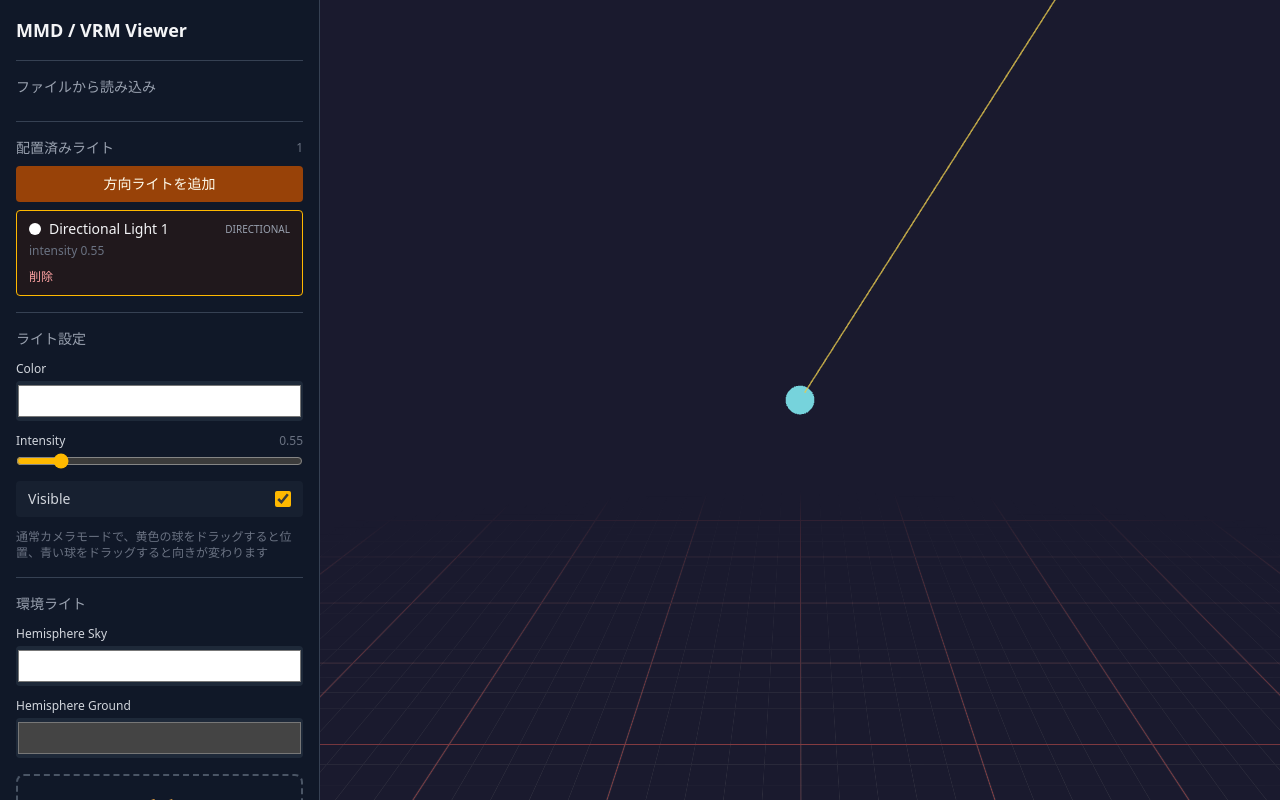
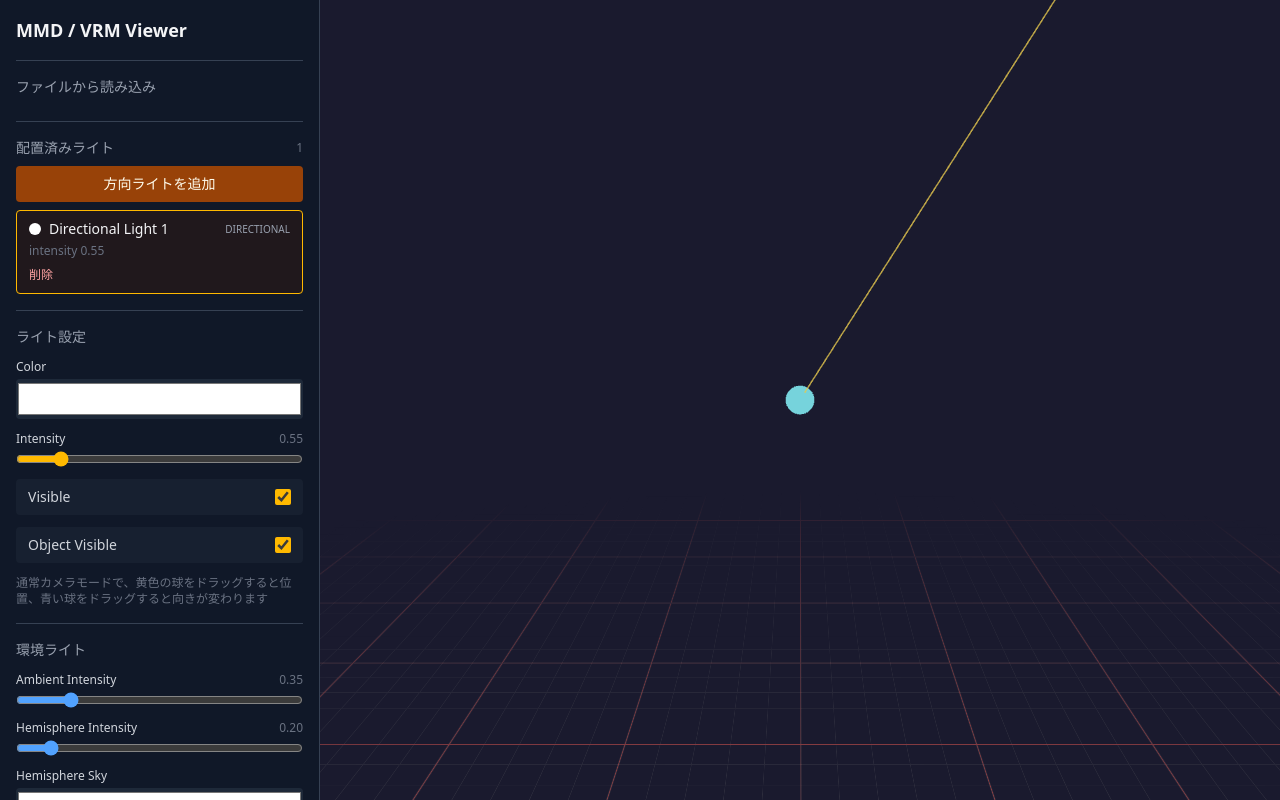
Before and after one commit to iii2kk/CharaChatLive, a Next.js app: page / in a window 1280 px wide. Built offline with nearby package versions, Linux system fonts and the light colour scheme.

Commit message:
配置済みライトのUIを調整

```diff
--- a/src/components/FileUploadPanel.tsx
+++ b/src/components/FileUploadPanel.tsx
@@ -151,20 +151,6 @@ export default function FileUploadPanel({
     step: number;
     disabled?: boolean;
   }> = [
-    {
-      key: "ambientLightIntensity",
-      label: "Ambient Light",
-      min: 0,
-      max: 2.0,
-      step: 0.05,
-    },
-    {
-      key: "hemisphereLightIntensity",
-      label: "Hemisphere Light",
-      min: 0,
-      max: 2.0,
-      step: 0.05,
-    },
     {
       key: "diffuseMultiplier",
       label: "材質 Diffuse",
@@ -344,17 +330,14 @@ export default function FileUploadPanel({
             return (
               <div
                 key={light.id}
+                onClick={() => onActiveLightChange(light.id)}
                 className={`rounded border px-3 py-2 transition-colors ${
                   isActive
                     ? "border-amber-400 bg-amber-950/30"
                     : "border-gray-700 bg-gray-800/40"
-                }`}
+                } cursor-pointer`}
               >
-                <button
-                  type="button"
-                  onClick={() => onActiveLightChange(light.id)}
-                  className="w-full text-left"
-                >
+                <div className="w-full text-left">
                   <div className="flex items-center gap-2">
                     <span
                       className="h-3 w-3 rounded-full border border-white/20"
@@ -370,10 +353,11 @@ export default function FileUploadPanel({
                   <div className="mt-1 text-xs text-gray-500">
                     intensity {light.intensity.toFixed(2)}
                   </div>
-                </button>
+                </div>
                 <button
                   type="button"
-                  onClick={() => {
+                  onClick={(e) => {
+                    e.stopPropagation();
                     const remainingLights = lights.filter(
                       (currentLight) => currentLight.id !== light.id
                     );
@@ -456,6 +440,24 @@ export default function FileUploadPanel({
               className="h-4 w-4 accent-amber-400"
             />
           </label>
+          <label className="mt-3 flex items-center justify-between rounded bg-gray-800/50 px-3 py-2 text-sm">
+            <span className="text-gray-300">Object Visible</span>
+            <input
+              type="checkbox"
+              checked={activeLight.objectVisible}
+              onChange={(e) => {
+                const objectVisible = e.currentTarget.checked;
+                onLightsChange((prev) =>
+                  prev.map((light) =>
+                    light.id === activeLight.id
+                      ? { ...light, objectVisible }
+                      : light
+                  )
+                );
+              }}
+              className="h-4 w-4 accent-amber-400"
+            />
+          </label>
           <p className="mt-3 text-xs text-gray-500">
             通常カメラモードで、黄色の球をドラッグすると位置、青い球をドラッグすると向きが変わります
           </p>
@@ -468,16 +470,61 @@ export default function FileUploadPanel({
         </div>
         <div className="flex flex-col gap-3">
           <label className="flex flex-col gap-1">
+            <div className="flex items-center justify-between text-xs">
+              <span className="text-gray-300">Ambient Intensity</span>
+              <span className="text-gray-500">
+                {viewerSettings.ambientLightIntensity.toFixed(2)}
+              </span>
+            </div>
+            <input
+              type="range"
+              min={0}
+              max={2}
+              step={0.05}
+              value={viewerSettings.ambientLightIntensity}
+              onChange={(e) =>
+                handleViewerSettingChange(
+                  "ambientLightIntensity",
+                  Number(e.currentTarget.value)
+                )
+              }
+              className="accent-blue-400"
+            />
+          </label>
+          <label className="flex flex-col gap-1">
+            <div className="flex items-center justify-between text-xs">
+              <span className="text-gray-300">Hemisphere Intensity</span>
+              <span className="text-gray-500">
+                {viewerSettings.hemisphereLightIntensity.toFixed(2)}
+              </span>
+            </div>
+            <input
+              type="range"
+              min={0}
+              max={2}
+              step={0.05}
+              value={viewerSettings.hemisphereLightIntensity}
+              onChange={(e) =>
+                handleViewerSettingChange(
+                  "hemisphereLightIntensity",
+                  Number(e.currentTarget.value)
+                )
+              }
+              className="accent-blue-400"
+            />
+          </label>
+          <label className="flex flex-col gap-1">
             <span className="text-xs text-gray-300">Hemisphere Sky</span>
             <input
               type="color"
               value={viewerSettings.hemisphereLightSkyColor}
-              onChange={(e) =>
+              onChange={(e) => {
+                const hemisphereLightSkyColor = e.currentTarget.value;
                 onViewerSettingsChange((prev) => ({
                   ...prev,
-                  hemisphereLightSkyColor: e.currentTarget.value,
-                }))
-              }
+                  hemisphereLightSkyColor,
+                }));
+              }}
               className="h-10 w-full rounded bg-gray-800"
             />
           </label>
@@ -486,12 +533,13 @@ export default function FileUploadPanel({
             <input
               type="color"
               value={viewerSettings.hemisphereLightGroundColor}
-              onChange={(e) =>
+              onChange={(e) => {
+                const hemisphereLightGroundColor = e.currentTarget.value;
                 onViewerSettingsChange((prev) => ({
                   ...prev,
-                  hemisphereLightGroundColor: e.currentTarget.value,
-                }))
-              }
+                  hemisphereLightGroundColor,
+                }));
+              }}
               className="h-10 w-full rounded bg-gray-800"
             />
           </label>
--- a/src/components/SceneLights.tsx
+++ b/src/components/SceneLights.tsx
@@ -178,6 +178,8 @@ export default function SceneLights({
           <group key={light.id}>
             <DirectionalLightInstance light={light} />
 
+            {light.objectVisible && (
+              <>
                 <Line
                   points={[bodyPosition, targetPosition]}
                   color={isActive ? "#fbbf24" : "#94a3b8"}
@@ -241,6 +243,8 @@ export default function SceneLights({
                   <sphereGeometry args={[isActive ? 0.38 : 0.3, 16, 16]} />
                   <meshBasicMaterial color={isActive ? "#22d3ee" : "#67e8f9"} />
                 </mesh>
+              </>
+            )}
           </group>
         );
       })}
--- a/src/lib/scene-lights.ts
+++ b/src/lib/scene-lights.ts
@@ -7,6 +7,7 @@ export interface SceneDirectionalLight {
   position: [number, number, number];
   target: [number, number, number];
   visible: boolean;
+  objectVisible: boolean;
 }
 
 export type SceneLight = SceneDirectionalLight;
@@ -27,5 +28,6 @@ export function createDirectionalLight(
     position: partial?.position ?? [5, 20, 10],
     target: partial?.target ?? [0, 10, 0],
     visible: partial?.visible ?? true,
+    objectVisible: partial?.objectVisible ?? true,
   };
 }
```
Lines whose indentation alone changed are shown as unchanged.
